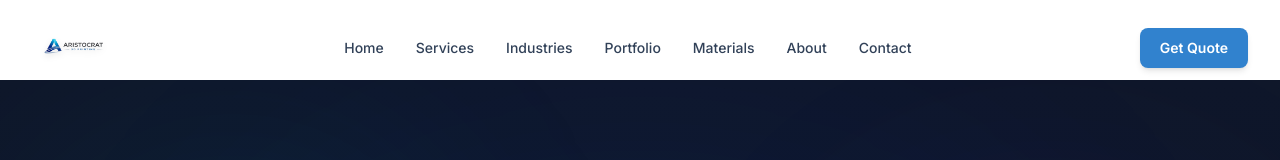
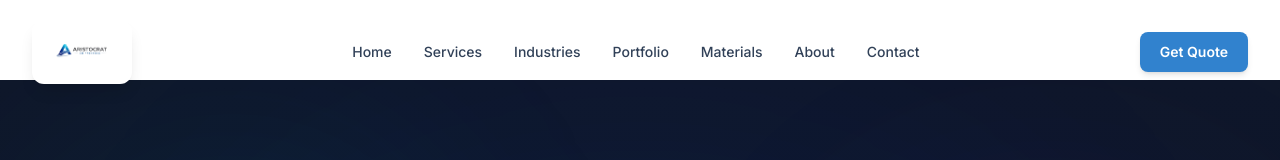
Before and after one commit to sanika388/aristocrat-3d, a Next.js app: page / in a window 1280 px wide. Shown: the top 160 px of the page. Built offline with nearby package versions, Linux system fonts and the light colour scheme.

Commit message:
Enlarge logo with clean solid white badge container

```diff
--- a/app/components/Footer.tsx
+++ b/app/components/Footer.tsx
@@ -9,13 +9,13 @@ export default function Footer() {
         {/* Column 1: Brand Info */}
         <div>
           <div className="flex items-center gap-2 mb-4">
-  <div className="inline-flex items-center">
+  <div className="bg-white px-4 py-2.5 rounded-xl shadow-lg inline-flex items-center">
     <Image
       src="/images/logo.png"
       alt="Aristocrat 3D Printing Logo"
-      width={400}
-      height={200}
-      className="object-contain h-14 w-auto drop-shadow-md"
+      width={240}
+      height={70}
+      className="object-contain h-12 w-auto"
     />
   </div>
 </div>
--- a/app/components/Navbar.tsx
+++ b/app/components/Navbar.tsx
@@ -32,14 +32,14 @@ export default function Navbar() {
       <div className="max-w-7xl mx-auto px-4 sm:px-6 lg:px-8 flex items-center justify-between">
         {/* Left: Logo with clean container background */}
         <Link href="/" className="flex items-center gap-2 group">
-  <div className="flex items-center group-hover:scale-105 transition-transform">
+  <div className="bg-white px-3.5 py-2 rounded-xl shadow-lg flex items-center group-hover:scale-105 transition-transform">
     <Image
       src="/images/logo.png"
       alt="Aristocrat 3D Printing Logo"
-      width={400}
-      height={200}
+      width={220}
+      height={65}
       priority
-      className="object-contain h-12 md:h-14 w-auto drop-shadow-md"
+      className="object-contain h-10 md:h-12 w-auto"
     />
   </div>
 </Link>
```
